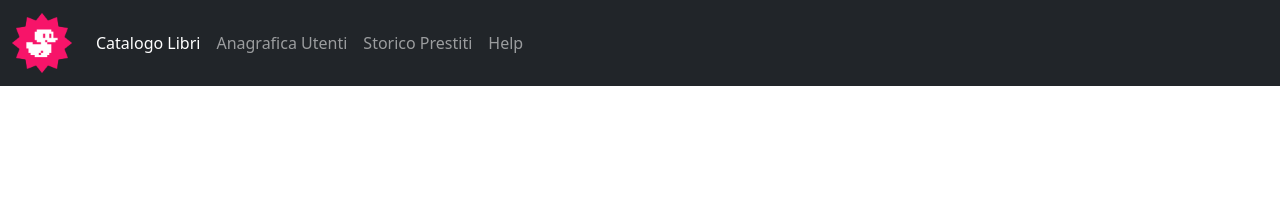
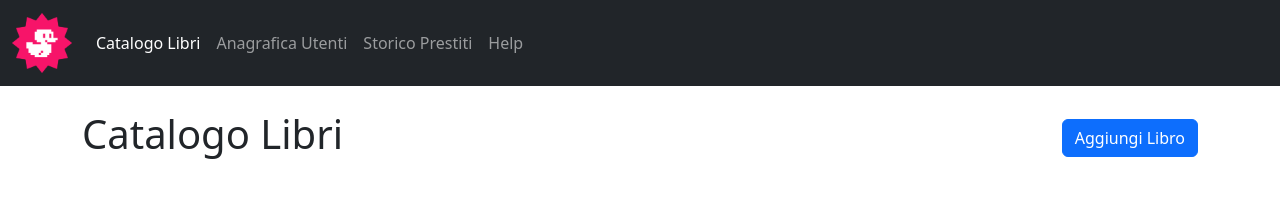
Before and after one commit to deca-francesco/html-css-bootstrap-dashboard, a plain HTML site: page index.html in a window 1280 px wide. Drawn offline with nearby package versions, Linux system fonts and the light colour scheme.

Commit message:
FIX: .title div button stretch

```diff
--- a/index.html
+++ b/index.html
@@ -50,7 +50,15 @@
         </nav>
     </header>
     <main>
+        <div class="container-sm container-md container-lg">
+            <div class="title d-flex justify-content-between align-items-center my-4">
+                <h1>Catalogo Libri</h1>
+                <a name="" id="" class="btn btn-primary" href="#" role="button">Aggiungi Libro</a>
+            </div>
+            <!-- /.title -->
 
+        </div>
+        <!-- /.container-sm -->
     </main>
     <footer>
         <!-- place footer here -->
```
Also changed, not shown: experiment.html (+2 -2 lines).
